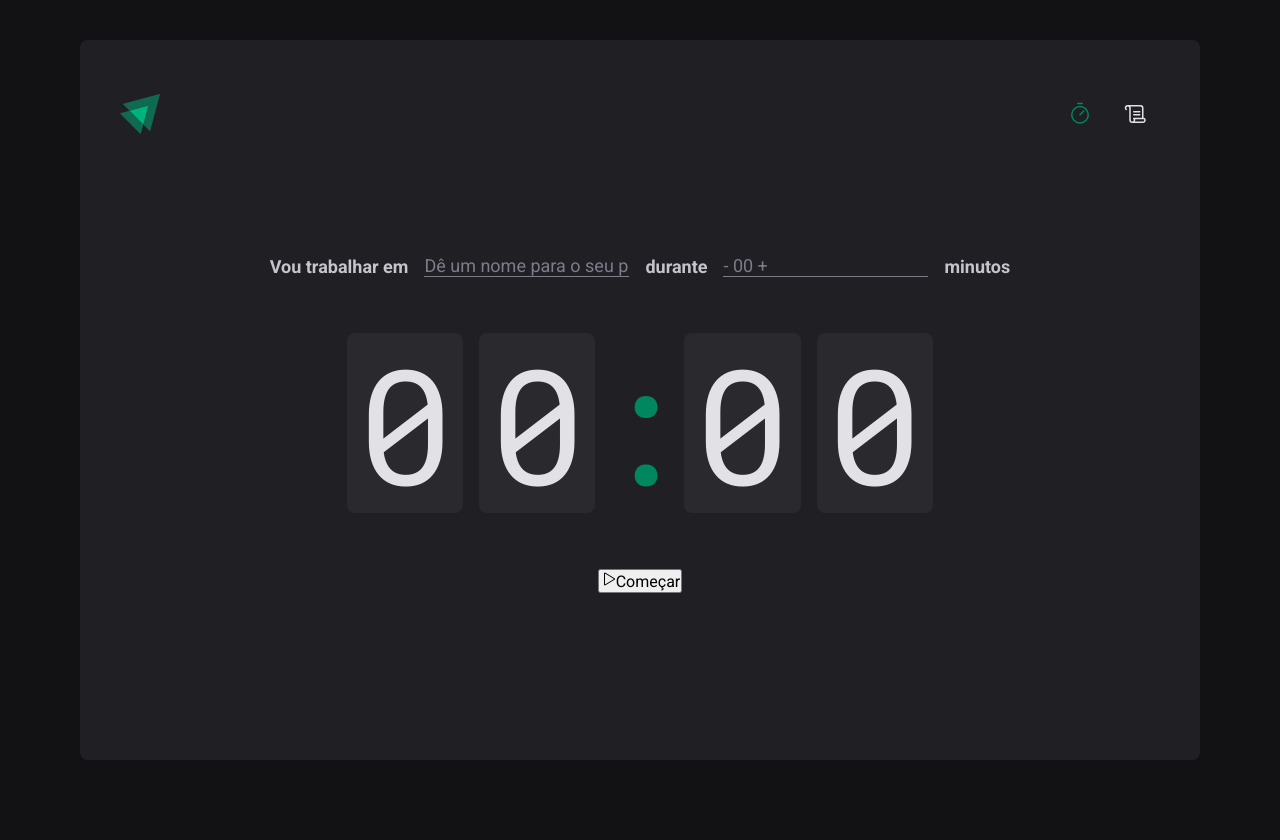
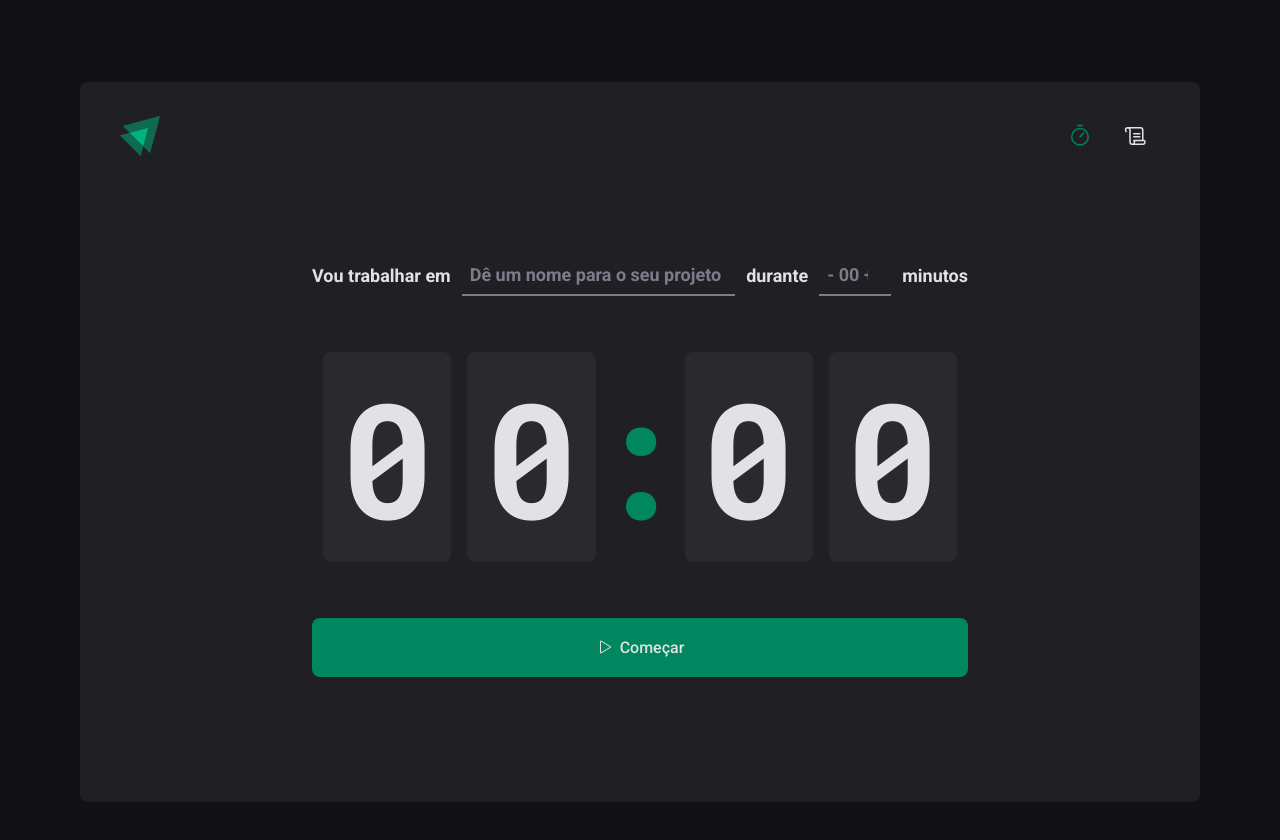
Before and after one commit to Ismaelp96/ignite-timer, a React (Vite) app: page / in a window 1280 px wide. Shown: the top 840 px of the page. Before the commit the page ends 800 px from the top, so only its background shows below. Built offline with nearby package versions, Linux system fonts and the light colour scheme.

Commit message:
feat: finalização da Home

```diff
--- a/src/components/Header/styles.ts
+++ b/src/components/Header/styles.ts
@@ -5,24 +5,23 @@ export const HeaderContainer = styled.header`
 	display: flex;
 	align-items: center;
 	justify-content: space-between;
+	height: 4.8rem;
 `;
 
 export const Nav = styled.nav`
 	display: flex;
 	align-items: center;
 	gap: 0.8rem;
-
 	a {
 		width: 4.8rem;
 		height: 4.8rem;
-
 		display: flex;
 		align-items: center;
 		justify-content: center;
 		color: ${({ theme }) => theme['gray-100']};
 		border-bottom: 3px solid transparent;
 		border-top: 3px solid transparent;
-		transition: border-color 0.2s ease;
+		transition: border-bottom-color 0.2s ease;
 		&:hover {
 			border-bottom-color: ${({ theme }) => theme['green-500']};
 		}
--- a/src/global.ts
+++ b/src/global.ts
@@ -30,6 +30,19 @@ html {
 
   :focus {
     outline: none;
-    box-shadow: 0 0 0 2px ${({ theme }) => theme['gray-500']};
+    box-shadow: 0 0 0 2px ${({ theme }) => theme['green-500']};
+  }
+
+  button {
+    border: 0;
+    cursor: pointer;
+  }
+
+  input:-webkit-autofill {
+		box-shadow: 0 0 0px 1000px transparent inset;
+		-webkit-box-shadow: 0 0 0px 1000px transparent inset;
+		-webkit-text-fill-color: ${({ theme }) => theme['gray-100']};
+		transition: background-color 5000s ease-in-out 0s;
+
   }
   `;
--- a/src/layouts/DefaultLayout/styles.ts
+++ b/src/layouts/DefaultLayout/styles.ts
@@ -3,8 +3,8 @@ import styled from 'styled-components';
 export const LayoutContainer = styled.div`
 	max-width: 112rem;
 	height: calc(100vh - 8rem);
-	margin: 4rem auto;
-	padding: 5rem 4rem;
+	margin: 8.2rem auto;
+	padding: 3rem 4rem;
 	background: ${({ theme }) => theme['gray-800']};
 	border-radius: 8px;
 
--- a/src/pages/Home/index.tsx
+++ b/src/pages/Home/index.tsx
@@ -4,18 +4,22 @@ import * as S from './styles';
 export function Home() {
 	return (
 		<S.HomeContainer>
-			<S.FormContainer>
-				<S.Title>
+			<form>
+				<S.TitleContainer>
 					<label htmlFor='task'>Vou trabalhar em</label>
-					<input
+					<S.TaskInput
 						type='text'
 						id='task'
 						placeholder='Dê um nome para o seu projeto'
 					/>
 					<label htmlFor='minutesAmount'>durante</label>
-					<input type='number' id='minutesAmount' placeholder='- 00 +' />
+					<S.TaskMinutesAmountInput
+						type='number'
+						id='minutesAmount'
+						placeholder='- 00 +'
+					/>
 					<span>minutos</span>
-				</S.Title>
+				</S.TitleContainer>
 				<S.CountDownContainer>
 					<span>0</span>
 					<span>0</span>
@@ -23,11 +27,11 @@ export function Home() {
 					<span>0</span>
 					<span>0</span>
 				</S.CountDownContainer>
-				<button type='submit'>
+				<S.StartCountdownButton type='submit'>
 					<Play />
 					Começar
-				</button>
-			</S.FormContainer>
+				</S.StartCountdownButton>
+			</form>
 		</S.HomeContainer>
 	);
 }
--- a/src/pages/Home/styles.ts
+++ b/src/pages/Home/styles.ts
@@ -5,55 +5,72 @@ export const HomeContainer = styled.main`
 	display: flex;
 	align-items: center;
 	justify-content: center;
-	flex-direction: column;
+	form {
+		display: flex;
+		justify-content: center;
+		flex-direction: column;
+		gap: 5.6rem;
+		width: 100%;
+		max-width: 65.6rem;
+	}
 `;
 
-export const FormContainer = styled.form`
+export const TitleContainer = styled.div`
+	width: 100%;
 	display: flex;
 	align-items: center;
 	justify-content: center;
-	flex-direction: column;
-	gap: 5.6rem;
+	gap: 1.1rem;
+	flex-wrap: wrap;
+	label,
+	span,
+	input {
+		font-size: 1.8rem;
+		font-weight: bold;
+		color: ${({ theme }) => theme['gray-100']};
+	}
 `;
 
-export const Title = styled.div`
-	display: flex;
-	align-items: center;
-	justify-content: center;
-	gap: 1.6rem;
-	flex-wrap: wrap;
-	label,
-	span {
-		font-size: 1.8rem;
-		font-weight: bold;
+const BaseInput = styled.input`
+	background: transparent;
+	height: 4rem;
+	padding: 1.1rem 0.8rem;
+	border: 0;
+	border-bottom: 2px solid ${({ theme }) => theme['gray-500']};
+	&:hover {
+		box-shadow: none;
+		border-color: ${({ theme }) => theme['green-500']};
 	}
-	input {
+	&:focus {
+		box-shadow: none;
+		border-color: ${({ theme }) => theme['green-500']};
+	}
+	&::placeholder {
 		color: ${({ theme }) => theme['gray-500']};
-		background: transparent;
-		border: none;
-		border-bottom: 1px solid ${({ theme }) => theme['gray-500']};
-		font-size: 1.8rem;
-		&::placeholder {
-			color: ${({ theme }) => theme['gray-500']};
-			background: transparent;
-			border-bottom: 1px solid ${({ theme }) => theme['gray-500']};
-			font-size: 1.8rem;
-		}
 	}
+`;
+
+export const TaskInput = styled(BaseInput)`
+	flex: 1;
+`;
+export const TaskMinutesAmountInput = styled(BaseInput)`
+	width: 100%;
+	max-width: 7.2rem;
 `;
 
 export const CountDownContainer = styled.div`
 	display: flex;
 	align-items: center;
+	justify-content: center;
 	gap: 1.6rem;
 	font-family: 'Roboto Mono', monospace;
+	font-weight: bold;
 	font-size: 16rem;
-	line-height: 14rem;
+	line-height: 13rem;
 	color: ${({ theme }) => theme['gray-100']};
-
 	span {
 		background: ${({ theme }) => theme['gray-700']};
-		padding: 2rem 1rem;
+		padding: 4rem 1.6rem;
 		border-radius: 8px;
 	}
 `;
@@ -65,3 +82,24 @@ export const Seperator = styled.div`
 	display: flex;
 	justify-content: center;
 `;
+
+export const StartCountdownButton = styled.button`
+	width: 100%;
+	padding-block: 2rem;
+	border-radius: 8px;
+	display: inline-flex;
+	align-items: center;
+	justify-content: center;
+	gap: 0.8rem;
+	font-weight: 500;
+	background-color: ${({ theme }) => theme['green-500']};
+	color: ${({ theme }) => theme['gray-100']};
+	transition: background-color 0.2s ease;
+	&:not(:disabled):hover {
+		background-color: ${({ theme }) => theme['green-700']};
+	}
+	&:disabled {
+		opacity: 0.7;
+		cursor: not-allowed;
+	}
+`;
```
